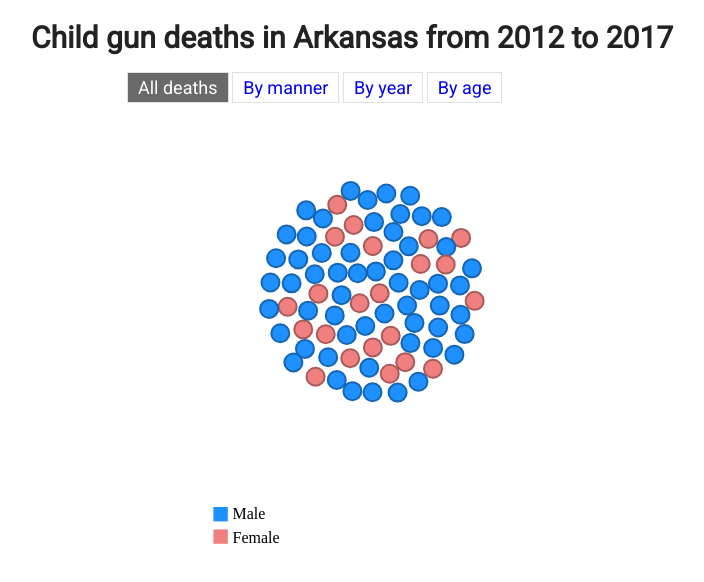
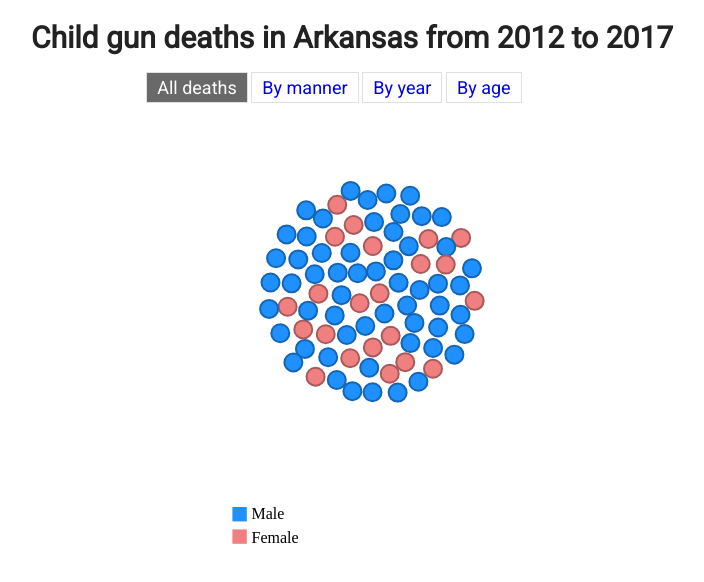
Before and after one commit to adgnewsroom/gunshot_deaths, a plain HTML site: page index.html in a window 1280 px wide. Shown: the whole page, without its empty margins (288-992 px from the left). Drawn offline with nearby package versions, Linux system fonts and the light colour scheme.

Commit message:
adjust toolbar position

```diff
--- a/index.html
+++ b/index.html
@@ -40,6 +40,7 @@
   }
 
   #toolbar {
+    padding-left: 3vw;
     margin: auto;
     width: 50%;
   }
```
